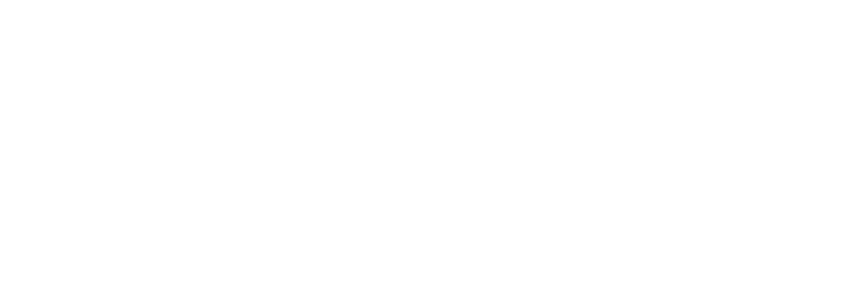
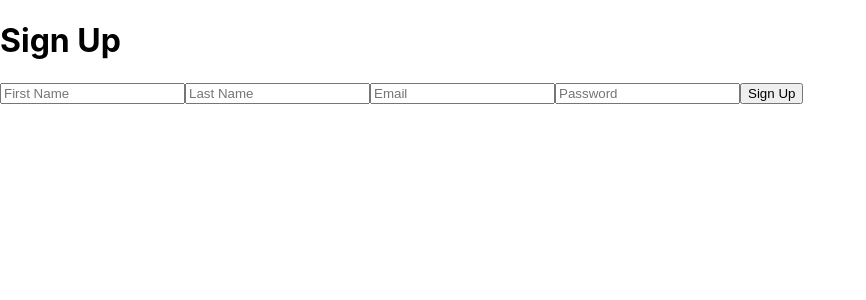
Before and after one commit to dorinzaharia-zz/human-resources-app, a React (Create React App) app in the folder client/: page / in a window 1280 px wide. Shown: the top 300 px of the page, without its empty margins (0-866 px from the left). Built offline with nearby package versions, Linux system fonts and the light colour scheme.

Commit message:
Add SignIn/SignUp components

```diff
--- a/client/package.json
+++ b/client/package.json
@@ -7,6 +7,7 @@
         "react-dom": "^16.8.6",
         "react-scripts": "2.1.8"
     },
+    "proxy": "http://localhost:3001",
     "scripts": {
         "start": "react-scripts start",
         "build": "react-scripts build",
--- a/client/public/index.html
+++ b/client/public/index.html
@@ -21,7 +21,7 @@
       work correctly both with client-side routing and a non-root public URL.
       Learn how to configure a non-root public URL by running `npm run build`.
     -->
-        <title>HR App</title>
+        <title>HR</title>
     </head>
     <body>
         <noscript>You need to enable JavaScript to run this app.</noscript>
--- a/client/src/App.js
+++ b/client/src/App.js
@@ -1,8 +1,14 @@
 import React, { Component } from "react";
+import SignIn from "./pages/SignIn";
+import SignUp from "./pages/SignUp";
 
 class App extends Component {
     render() {
-        return <div />;
+        return (
+            <div>
+                <SignUp />
+            </div>
+        );
     }
 }
 
--- /dev/null
+++ b/client/src/pages/SignIn.js
@@ -0,0 +1,122 @@
+import React, { Component } from "react";
+
+export const emailRegex = RegExp(
+    /^[a-zA-Z0-9.!#$%&’*+/=?^_`{|}~-]+@[a-zA-Z0-9-]+(?:\.[a-zA-Z0-9-]+)*$/
+);
+
+export function isValid(userData, formErrors) {
+    let valid = true;
+
+    Object.values(formErrors).forEach(val => {
+        if (val.length > 0) {
+            valid = false;
+        }
+    });
+
+    Object.values(userData).forEach(val => {
+        if (val.length === 0) {
+            valid = false;
+        }
+    });
+    return valid;
+}
+
+class SignIn extends Component {
+    constructor(props) {
+        super(props);
+
+        this.state = {
+            statusCode: undefined,
+            isLoading: false,
+            userData: {
+                email: "",
+                password: ""
+            },
+            formErrors: {
+                email: "",
+                password: ""
+            }
+        };
+
+        this.handleChange = this.handleChange.bind(this);
+        this.handleSubmit = this.handleSubmit.bind(this);
+    }
+
+    handleSubmit(e) {
+        e.preventDefault();
+
+        const state = this.state;
+        if (isValid(state.userData, state.formErrors)) {
+            console.log(state.userData);
+        } else {
+            console.error("Invalid form");
+        }
+    }
+
+    handleChange(e) {
+        e.preventDefault();
+
+        const name = e.target.name;
+        const value = e.target.value;
+        const userData = { ...this.state.userData };
+        const formErrors = { ...this.state.formErrors };
+
+        switch (name) {
+            case "email":
+                formErrors.email = !emailRegex.test(value)
+                    ? "Invalid email address"
+                    : "";
+                break;
+            case "password":
+                formErrors.password =
+                    value.length < 6
+                        ? "Password must be at least 6 characters"
+                        : "";
+                break;
+            default:
+                break;
+        }
+
+        userData[e.target.name] = e.target.value;
+        this.setState({ userData, formErrors });
+    }
+
+    render() {
+        const state = this.state;
+        const { userData, formErrors } = state;
+        return (
+            <div>
+                <form onSubmit={this.handleSubmit}>
+                    <h1>Sign In</h1>
+                    <input
+                        type="text"
+                        placeholder="Email"
+                        name="email"
+                        value={userData.email}
+                        onChange={this.handleChange}
+                        required
+                    />
+                    {formErrors.email.length > 0 && (
+                        <small>{formErrors.email}</small>
+                    )}
+                    <input
+                        type="password"
+                        placeholder="Password"
+                        name="password"
+                        value={userData.password}
+                        onChange={this.handleChange}
+                        required
+                    />
+                    {formErrors.password.length > 0 && (
+                        <small>{formErrors.password}</small>
+                    )}
+                    <button type="submit" onSubmit={this.handleSubmit}>
+                        Sign Up
+                    </button>
+                </form>
+            </div>
+        );
+    }
+}
+
+export default SignIn;
--- /dev/null
+++ b/client/src/pages/SignUp.js
@@ -0,0 +1,175 @@
+import React, { Component } from "react";
+
+const emailRegex = RegExp(
+    /^[a-zA-Z0-9.!#$%&’*+/=?^_`{|}~-]+@[a-zA-Z0-9-]+(?:\.[a-zA-Z0-9-]+)*$/
+);
+
+function isValid(userData, formErrors) {
+    let valid = true;
+
+    Object.values(formErrors).forEach(val => {
+        if (val.length > 0) {
+            valid = false;
+        }
+    });
+
+    Object.values(userData).forEach(val => {
+        if (val.length === 0) {
+            valid = false;
+        }
+    });
+    return valid;
+}
+
+class SignUp extends Component {
+    constructor(props) {
+        super(props);
+
+        this.state = {
+            statusCode: undefined,
+            isLoading: false,
+            userData: {
+                email: "",
+                password: "",
+                first_name: "",
+                last_name: ""
+            },
+            formErrors: {
+                email: "",
+                password: "",
+                first_name: "",
+                last_name: ""
+            }
+        };
+
+        this.handleChange = this.handleChange.bind(this);
+        this.handleSubmit = this.handleSubmit.bind(this);
+    }
+
+    registerUser(host, data) {
+        console.log(this.state);
+
+        // fetch(host + "/users/register", {
+        //     method: "POST",
+        //     headers: new Headers({
+        //         "Content-Type": "application/json"
+        //     }),
+        //     body: JSON.stringify(data)
+        // })
+        //     .then(response => {
+        //         console.log(response);
+        //     })
+        //     .catch(error => {
+        //         console.error(error);
+        //     });
+    }
+
+    handleSubmit(e) {
+        e.preventDefault();
+        const state = this.state;
+        if (isValid(state.userData, state.formErrors)) {
+            console.log(state.userData);
+            this.registerUser("http://localhost:3001", this.state.userData);
+        } else {
+            console.error("Invalid form");
+        }
+    }
+
+    handleChange(e) {
+        e.preventDefault();
+
+        const name = e.target.name;
+        const value = e.target.value;
+        const userData = { ...this.state.userData };
+        const formErrors = { ...this.state.formErrors };
+
+        switch (name) {
+            case "first_name":
+                formErrors.first_name =
+                    value.length < 3 ? "Minimum 3 characters required" : "";
+                break;
+            case "last_name":
+                formErrors.last_name =
+                    value.length < 3 ? "Minimum 3 characters required" : "";
+                break;
+            case "email":
+                // formErrors.email = !emailRegex.test(value)
+                //     ? "Invalid email address"
+                //     : "";
+                break;
+            case "password":
+                formErrors.password =
+                    value.length < 6
+                        ? "Password must be at least 6 characters"
+                        : "";
+                break;
+            default:
+                break;
+        }
+
+        userData[e.target.name] = e.target.value;
+        this.setState({ userData, formErrors });
+    }
+
+    render() {
+        const state = this.state;
+        const { userData, formErrors } = state;
+
+        return (
+            <div>
+                <form onSubmit={this.handleSubmit}>
+                    <h1>Sign Up</h1>
+                    <input
+                        type="text"
+                        placeholder="First Name"
+                        name="first_name"
+                        value={userData.first_name}
+                        onChange={this.handleChange}
+                        required
+                    />
+                    {formErrors.first_name.length > 0 && (
+                        <small>{formErrors.first_name}</small>
+                    )}
+                    <input
+                        type="text"
+                        placeholder="Last Name"
+                        name="last_name"
+                        value={userData.last_name}
+                        onChange={this.handleChange}
+                        required
+                    />
+                    {formErrors.last_name.length > 0 && (
+                        <small>{formErrors.last_name}</small>
+                    )}
+                    <input
+                        type="text"
+                        placeholder="Email"
+                        name="email"
+                        value={userData.email}
+                        onChange={this.handleChange}
+                        required
+                    />
+                    {formErrors.email.length > 0 && (
+                        <small>{formErrors.email}</small>
+                    )}
+                    <input
+                        type="password"
+                        placeholder="Password"
+                        name="password"
+                        value={userData.password}
+                        onChange={this.handleChange}
+                        required
+                    />
+                    {formErrors.password.length > 0 && (
+                        <small>{formErrors.password}</small>
+                    )}
+                    <button type="submit" onSubmit={this.handleSubmit}>
+                        Sign Up
+                    </button>
+                </form>
+            </div>
+        );
+    }
+}
+
+export default SignUp;
```
Also changed, not shown: client/src/pages/Dashboard.js (added, +13 -0 lines), client/src/pages/Homepage.js (added, +13 -0 lines), client/public/manifest.json, client/src/styles/App.css (added), client/src/styles/Auth.css (added), 1 other file (tests, documents, lock files or other folders). Lines whose indentation alone changed are shown as unchanged.
